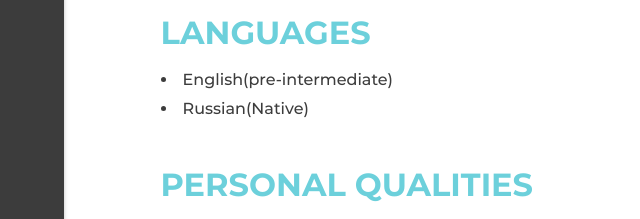
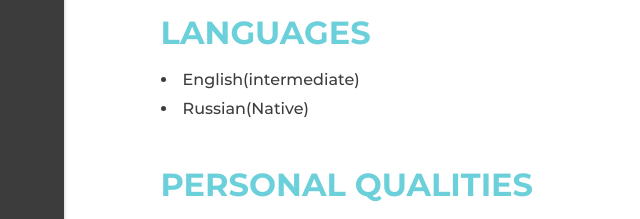
Before and after one commit to drakooosha/cv, a plain HTML site: page index.html in a window 1280 px wide. Shown: the part 2321-2540 px from the top of the page, 393-1033 px from the left. Drawn offline with nearby package versions, Linux system fonts and the light colour scheme.

Commit message:
Update index.html

```diff
--- a/index.html
+++ b/index.html
@@ -238,7 +238,7 @@
                                 languages
                             </h2>
                             <ul class="content__list">
-                                <li class="content__item">English(pre-intermediate)</li>
+                                <li class="content__item">English(intermediate)</li>
                                 <li class="content__item">Russian(Native)</li>
                             </ul>
                         </section>
```
